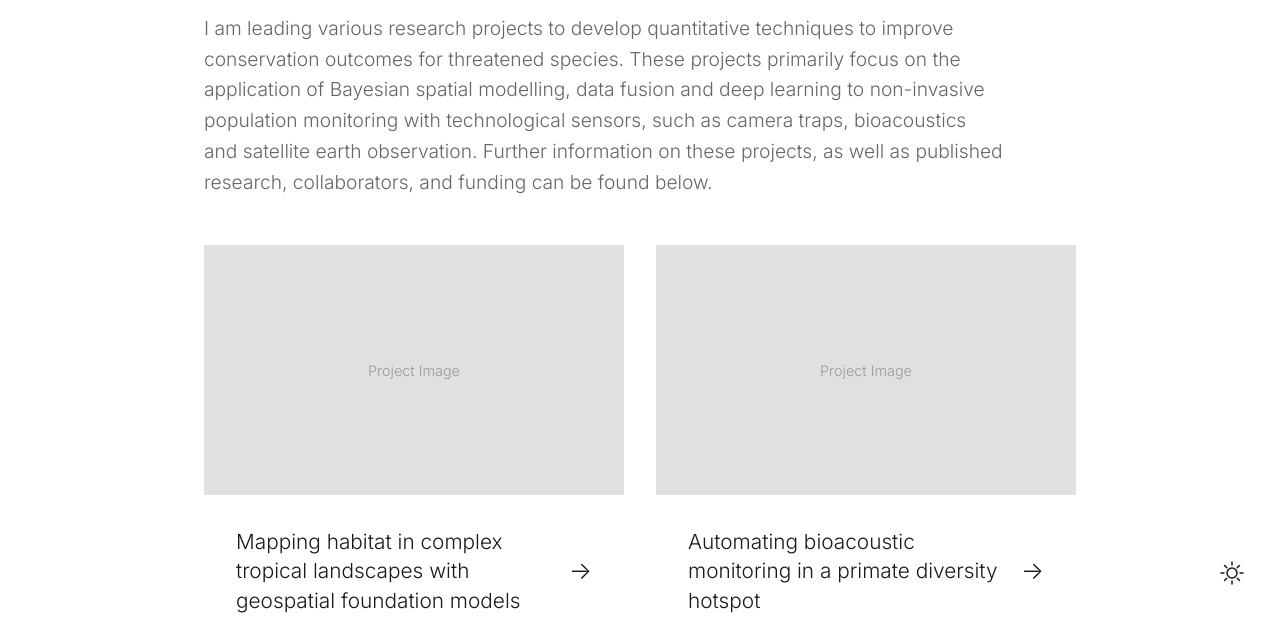
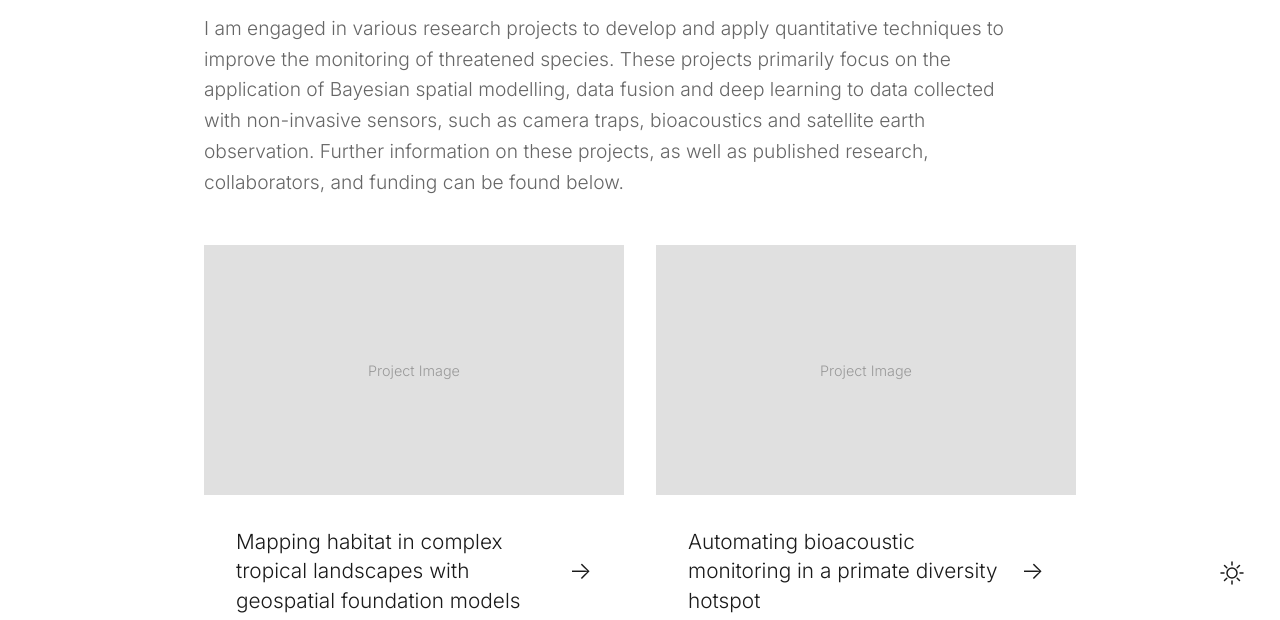
Before and after one commit to andyhouldcroft/andyhouldcroft.github.io, a plain HTML site: page research/index.html in a window 1280 px wide. Shown: the part 179-799 px from the top of the page. Drawn offline with Linux system fonts and the light colour scheme.

Commit message:
Update index.html

```diff
--- a/research/index.html
+++ b/research/index.html
@@ -518,7 +518,7 @@
 
     <section id="research" class="section cards-section">
         <h2 class="section-title">Research</h2>
-        <p class="section-subtitle">I am leading various research projects to develop quantitative techniques to improve conservation outcomes for threatened species. These projects primarily focus on the application of Bayesian spatial modelling, data fusion and deep learning to non-invasive population monitoring with technological sensors, such as camera traps, bioacoustics and satellite earth observation. Further information on these projects, as well as published research, collaborators, and funding can be found below.</p>
+        <p class="section-subtitle">I am engaged in various research projects to develop and apply quantitative techniques to improve the monitoring of threatened species. These projects primarily focus on the application of Bayesian spatial modelling, data fusion and deep learning to data collected with non-invasive sensors, such as camera traps, bioacoustics and satellite earth observation. Further information on these projects, as well as published research, collaborators, and funding can be found below.</p>
 
         <div class="cards">
             <a href="/research/habitat-mapping" class="card">
```
